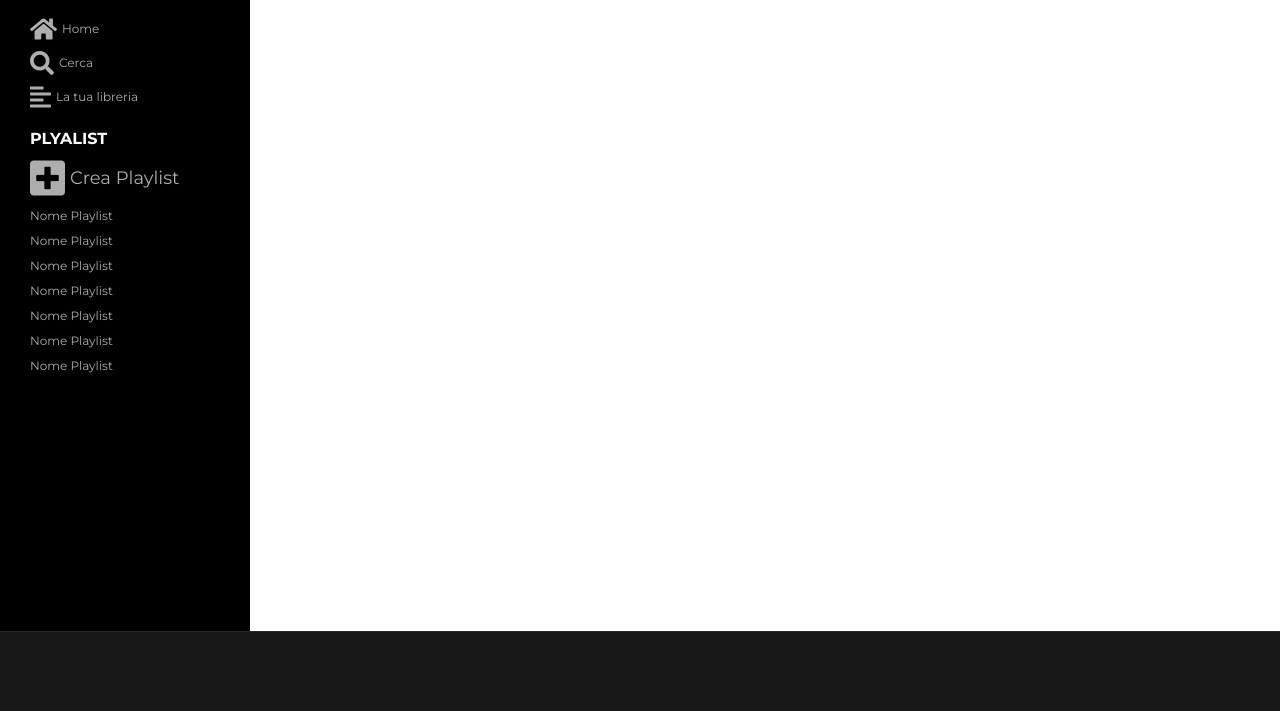
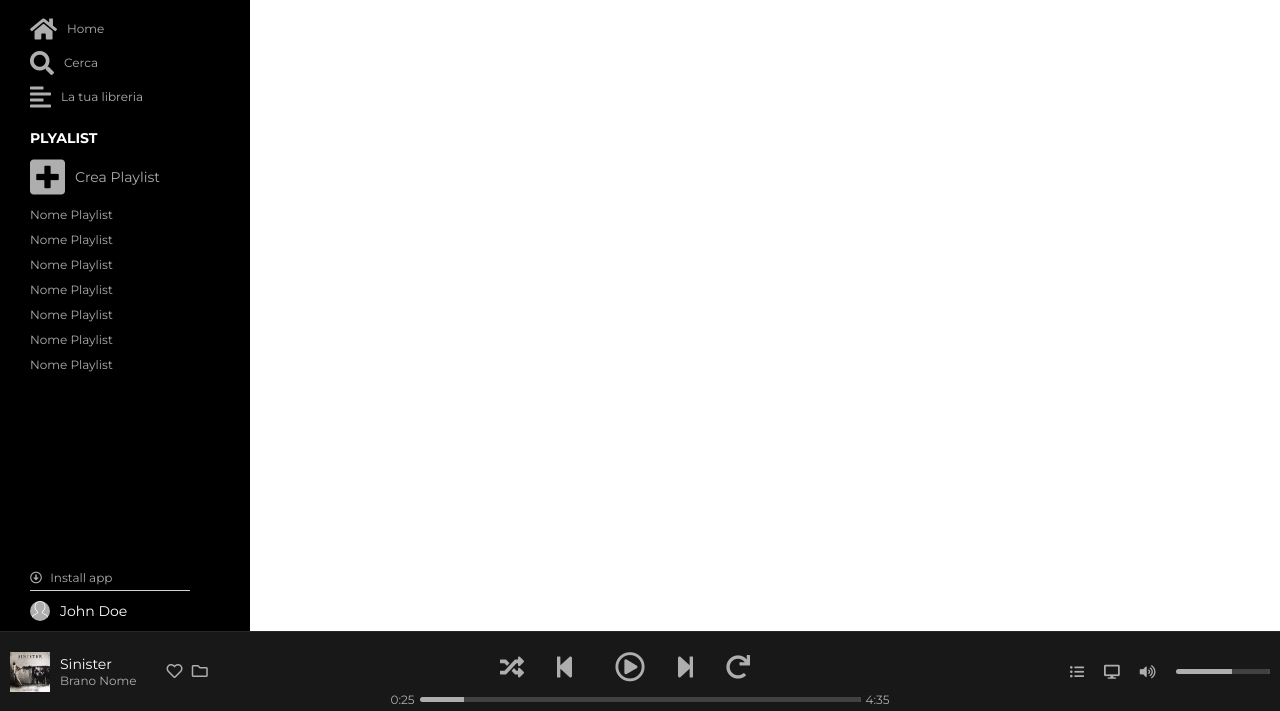
Before and after one commit to andreivladpaul/html-css-spotifyweb, a plain HTML site: page index.html in a window 1280 px wide. Shown: the part 89-800 px from the top of the page. Drawn offline with Linux system fonts and the light colour scheme.

Commit message:
nav bar laterale + footer (media player)

```diff
--- a/css/style.css
+++ b/css/style.css
@@ -33,12 +33,16 @@ li {
 .icons {
   font-size: 24px;
   font-weight: 600;
-  padding-right: 5px;
+  padding-right: 10px;
+  color: #aeaeae;
 }
 
 /* ------------------------------------- */
 /* NAVIGAZIONE LATERALE  */
 .nav {
+  display: flex;
+  flex-direction: column;
+  justify-content: space-between;
   width: 250px;
   height: calc(100% - 80px);
   float: left;
@@ -46,9 +50,12 @@ li {
   overflow: hidden;
 }
 
-.nav-lat {
+.nav-lat,
+.utente {
+  display: flex;
+  flex-direction: column;
   width: 100%;
-  height: 100%;
+  height: auto;
   margin-top: 40px;
   padding-right: 60px;
   padding-left: 30px;
@@ -68,51 +75,189 @@ li {
   font-size: 12px;
 }
 
+/* .playlist {
+  overflow-y: scroll;
+  scroll-snap-type: proximity;
+} */
+
 h3 {
   color: white;
-  font-size: 16px;
+  font-size: 14px;
   margin: 10px 0;
 }
 
 #add-playlist {
-  font-size: 18px;
+  font-size: 14px;
 }
 
 .fa-plus-square {
   font-size: 40px;
 }
 
-/* .home-cerca-libreria ul li,
-.playlist ul li {
-  height: 30px;
-  line-height: 30px;
-  padding-bottom: 10px;
+.install {
+  border-bottom: 1px solid lightgray;
   font-size: 12px;
-} */
-/*
-h3 {
-  color: white;
+}
+.fa-arrow-alt-circle-down,
+.fa-heart,
+.fa-folder {
+  color: #aeaeae;
+  padding-right: 5px;
+}
+.install {
+  padding-bottom: 5px;
 }
 
-.fa-plus-square {
-  font-size: 40px;
+.utente-pic {
+  display: flex;
+  align-items: center;
+  margin-top: 10px;
+  margin-bottom: 10px;
 }
 
-.add-playlist {
-  font-size: 16px;
+.utente-pic img {
+  display: inline-block;
+  width: 20px;
+  height: 20px;
+  border-radius: 50%;
+  background-color: #aeaeae;
+  margin-right: 10px;
 }
 
+.utente-pic span {
+  color: white;
+  font-size: 14px;
+}
 
-*/
+.space {
+  margin-right: 20px;
+}
 
 /* ------------------------------------- */
 /* PLAYER  */
 footer.player {
   display: flex;
+  flex-direction: row;
+  justify-content: space-between;
   width: 100%;
   height: 80px;
   background-color: #181818;
   border-top: 1px solid #282828;
+  z-index: 4;
+  padding: 10px;
+}
+.align-center {
+  display: flex;
+  flex-direction: row;
+  align-items: center;
+}
+.song img {
+  width: 40px;
+  height: 40px;
+  margin-right: 10px;
+}
+#artist {
+  color: white;
+  font-size: 14px;
+}
+#song-name {
+  color: #aeaeae;
+  font-size: 12px;
+}
+
+.song,
+.right {
+  flex: 1;
+}
+
+.title {
+  margin-right: 30px;
+}
+.play-pause {
+  height: 100%;
+  width: 200px;
+  display: flex;
   flex-direction: column;
-  z-index: 4;
+  flex: 2;
 }
+
+.btn {
+  margin: 10px 0;
+}
+
+.progress {
+  background-color: #aeaeae;
+
+  height: 5px;
+  border-radius: 2rem;
+  position: relative;
+  overflow: hidden;
+}
+
+.song-progress {
+  width: 70%;
+}
+
+.song-progress::after {
+  content: '';
+  width: 100%;
+  height: 100%;
+  background-color: rgb(66, 65, 65);
+  position: absolute;
+  left: 10%;
+}
+
+.fa-play-circle {
+  font-size: 30px;
+  padding: 0 10px;
+}
+
+.time {
+  display: flex;
+  flex-direction: row;
+  justify-content: center;
+  width: 100%;
+}
+
+.start,
+.end {
+  color: #aeaeae;
+  font-size: 12px;
+  justify-content: center;
+  align-items: center;
+}
+
+.end {
+  margin-left: 5px;
+}
+
+.start {
+  margin-right: 5px;
+}
+.right {
+  display: flex;
+  justify-content: flex-end;
+}
+
+.right i {
+}
+
+.volume {
+  width: 30%;
+}
+
+.volume::after {
+  content: '';
+  width: 100%;
+  height: 100%;
+  background-color: rgb(66, 65, 65);
+  position: absolute;
+  left: 60%;
+}
+
+.fa-list-ul,
+.fa-desktop,
+.fa-volume-up {
+  font-size: 14px;
+  margin-right: 10px;
+}
--- a/index.html
+++ b/index.html
@@ -61,14 +61,63 @@
                     </ul>
 
                 </div>
+            </div>
+
+            <div class="utente">
+                <div class="install">
+                    <span> <i class="far fa-arrow-alt-circle-down"></i> <a href="#">Install app</a></span>
+                </div>
+
+                <div class="utente-pic">
+                    <img src="img/profile.svg" alt="">
+                    <span>John Doe</span>
+
+                </div>
+            </div>
+        </section>
+<!-- --------------------------------------------------------- -->
+        <!-- FOOTER  -->
+        <footer class="player ">
+<!-- --------------------------------------------------------- -->
+            <div class="song align-center">
+                <img src="img/sinister.jpeg" alt="">
+                <div class="title">
+                    <p id="artist">Sinister</p>
+                    <p id="song-name">Brano Nome</p>
+                </div>
+
+                <div class="like-album">
+                    <i class=" far fa-heart"></i>
+                    <i class=" far fa-folder"></i>
+                </div>
+            </div>
+<!-- --------------------------------------------------------- -->
+             <div class="play-pause  align-center">
+                <div class="btn align-center">
+                    <a href="#"><i class="icons space fas fa-random"></i></a>
+                    <a href="#"><i class="icons space fas fa-step-backward"></i></a>
+                    <a href="#"><i class="icons space far fa-play-circle"></i></a>
+                    <a href="#"><i class="icons space fas fa-step-forward"></i></a>
+                    <a href="#"><a href="#"><i class="icons space fas fa-redo"></i></a>
 
 
+                </div>
 
+                <div class="time align-center">
+                    <div class="start">0:25</div>
+                    <div class="progress song-progress ">
+                    </div>
+                    <div class="end">4:35</div>
+                </div>
+            </div>
+<!-- --------------------------------------------------------- -->
+            <div class="right align-center  ">
+                <i class="icons fas fa-list-ul"></i>
+                <i class="icons fas fa-desktop"></i>
+                <i class="icons fas fa-volume-up"></i>
+                <div class="progress volume"></div>
 
             </div>
-        </section>
-
-        <footer class="player">
 
         </footer>
 
```
